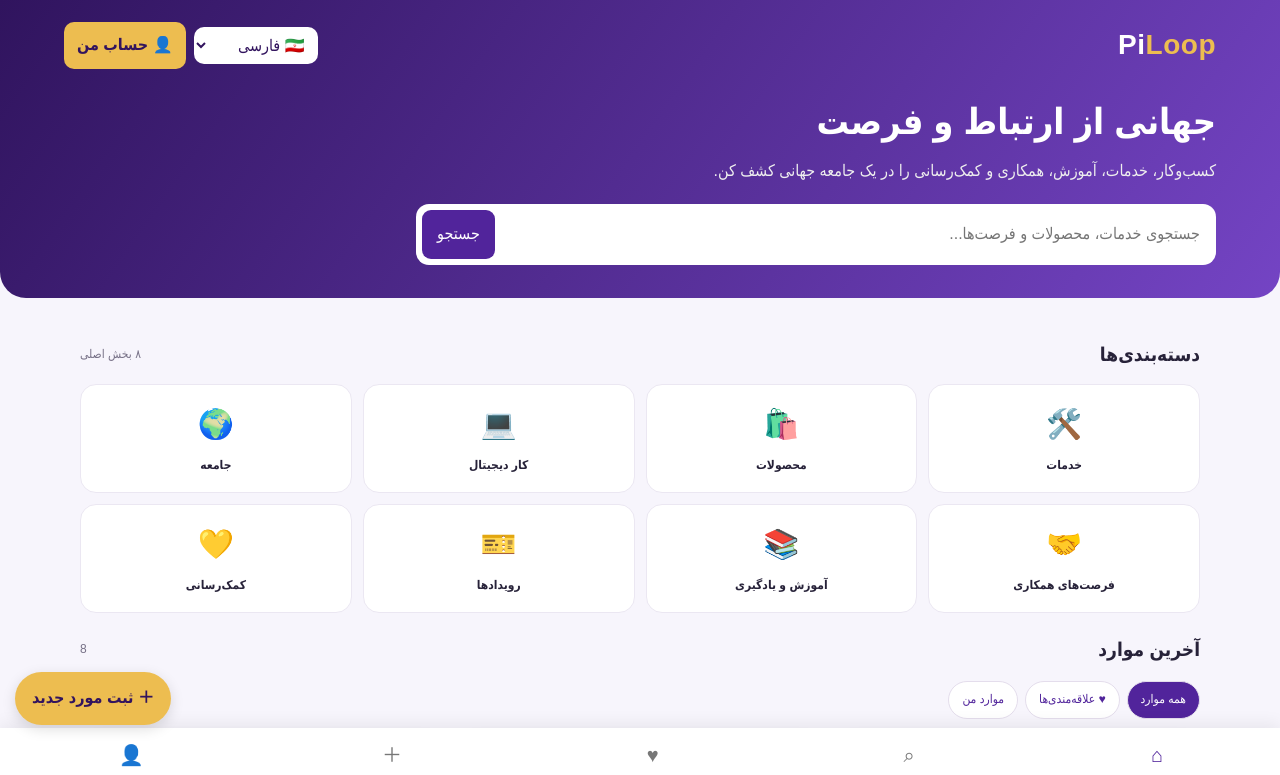
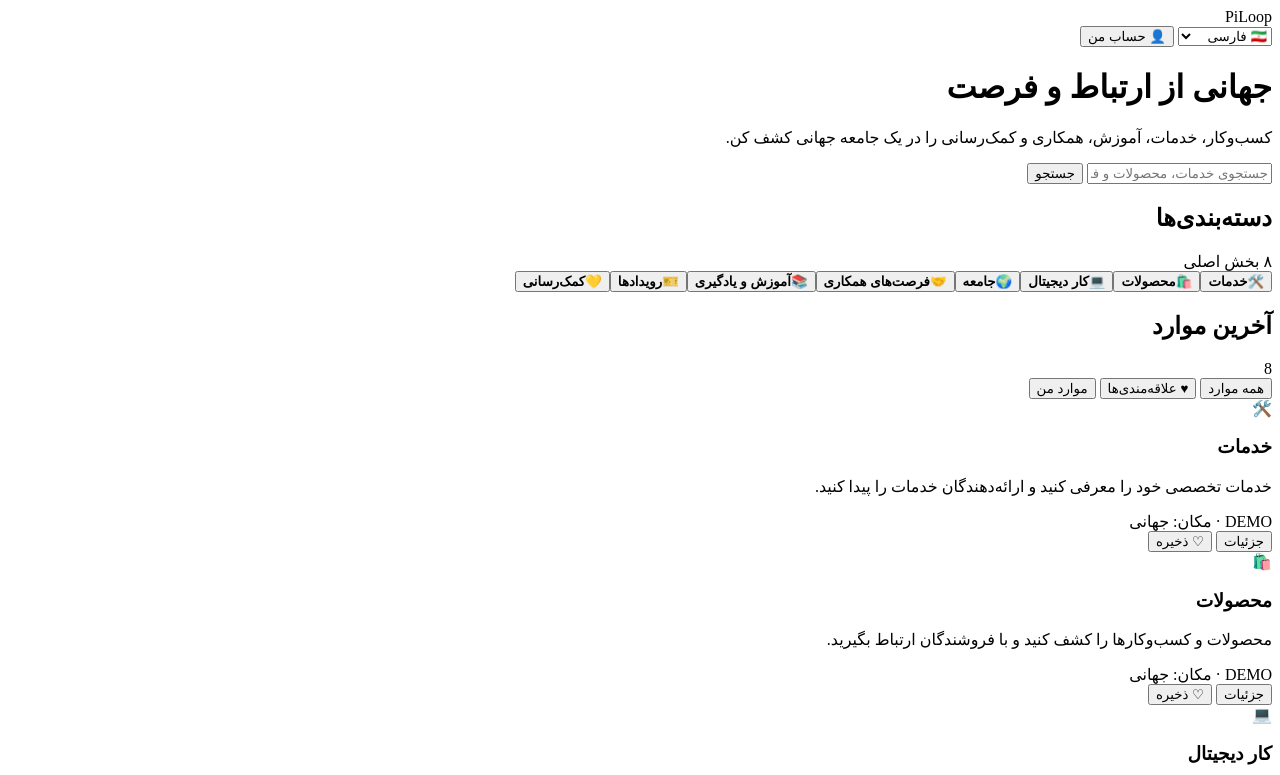
Before and after one commit to payman60/payman60.github.io, a plain HTML site: page index.html in a window 1280 px wide. Shown: the top 775 px of the page. Drawn offline with Linux system fonts and the light colour scheme.

Commit message:
Remove HTML structure and styles

```diff
--- a/index.html
+++ b/index.html
@@ -1,74 +1,5 @@
 
-<!DOCTYPE html>
-<html lang="fa" dir="rtl">
-<head>
-<meta charset="UTF-8">
-<meta name="viewport" content="width=device-width, initial-scale=1">
-<meta name="theme-color" content="#51249b">
-<title>PiLoop</title>
-<style>
-:root{--p:#51249b;--p2:#7545c7;--gold:#edbd50;--bg:#f7f5fc;--ink:#272239;--muted:#777187}
-*{box-sizing:border-box}
-body{margin:0;background:var(--bg);color:var(--ink);font-family:Arial,Tahoma,sans-serif;line-height:1.8}
-button,input,textarea,select{font:inherit}
-button{cursor:pointer}
-header{background:linear-gradient(125deg,#30145e,#7444c4);color:white;padding:20px 5% 28px;border-radius:0 0 26px 26px}
-.head{display:flex;justify-content:space-between;align-items:center;gap:12px;flex-wrap:wrap}
-.logo{font-size:28px;font-weight:900;letter-spacing:.5px}
-.logo span{color:var(--gold)}
-.header-tools{display:flex;gap:8px;align-items:center;flex-wrap:wrap}
-.header-tools select{background:white;color:#32145e;border:0;border-radius:10px;padding:9px;max-width:170px}
-.profile-btn{background:var(--gold);color:#32145e;border:0;border-radius:10px;padding:9px 13px;font-weight:bold}
-.hero{max-width:800px;margin:25px 0 5px}
-.hero h1{font-size:clamp(23px,5vw,36px);margin:0 0 8px;line-height:1.5}
-.hero p{color:#eee;margin:0 0 18px}
-.search{background:white;display:flex;padding:6px;border-radius:13px;gap:6px}
-.search input{flex:1;min-width:0;border:0;outline:0;padding:10px;color:#222}
-.search button{background:var(--p);color:white;border:0;border-radius:9px;padding:8px 15px}
-main{max-width:1150px;margin:auto;padding:20px 15px 110px}
-.heading{display:flex;justify-content:space-between;align-items:center;gap:8px;margin:20px 0 12px}
-.heading h2{font-size:19px;margin:0}
-.small{font-size:12px;color:var(--muted)}
-.categories{display:grid;grid-template-columns:repeat(4,1fr);gap:11px}
-.category{background:white;border:1px solid #ebe7f2;border-radius:16px;padding:13px 5px;text-align:center;color:var(--ink)}
-.category .emoji{display:block;font-size:29px}
-.category strong{font-size:12px}
-.category.active{border:2px solid var(--gold);background:#fffaf0}
-.filters{display:flex;gap:7px;flex-wrap:wrap;margin:14px 0}
-.filters button{background:white;border:1px solid #e4ddec;color:var(--p);border-radius:22px;padding:7px 13px;font-size:12px}
-.filters button.active{background:var(--p);color:white}
-.cards{display:grid;grid-template-columns:repeat(3,1fr);gap:14px}
-.card{background:white;border:1px solid #eee;border-radius:16px;overflow:hidden;box-shadow:0 5px 18px #2e175b0b}
-.cover{height:130px;background:linear-gradient(135deg,#e9defb,#fff0cd);display:grid;place-items:center;font-size:48px}
-.cardbody{padding:13px}
-.card h3{font-size:15px;margin:0 0 6px}
-.card p{font-size:12px;color:var(--muted);margin:5px 0 10px;overflow-wrap:anywhere}
-.meta{font-size:11px;color:var(--muted)}
-.actions{display:flex;gap:6px;flex-wrap:wrap;margin-top:11px}
-.actions button{flex:1;border:0;border-radius:9px;padding:8px 5px;font-size:11px;background:#f0ebfa;color:var(--p)}
-.actions .view{background:var(--p);color:white}
-.actions .delete{background:#fff0f0;color:#b32626}
-.empty{grid-column:1/-1;background:white;border-radius:15px;padding:25px;text-align:center;color:var(--muted)}
-nav{position:fixed;bottom:0;left:0;right:0;background:white;box-shadow:0 -4px 16px #0001;display:flex;justify-content:space-around;padding:8px 2px calc(8px + env(safe-area-inset-bottom));z-index:5}
-nav button{border:0;background:transparent;color:#777;font-size:10px;display:flex;flex-direction:column;align-items:center}
-nav span{font-size:20px}
-nav button.active{color:var(--p);font-weight:bold}
-.fab{position:fixed;bottom:75px;left:15px;z-index:6;background:var(--gold);color:#32145e;border:0;border-radius:30px;padding:12px 17px;font-weight:bold;box-shadow:0 4px 14px #0002}
-.modal{display:none;position:fixed;inset:0;background:#17102099;z-index:10;align-items:center;justify-content:center;padding:14px}
-.modal.show{display:flex}
-.dialog{width:min(100%,520px);max-height:90vh;overflow:auto;background:white;border-radius:19px;padding:19px}
-.dialog h2{margin:0 0 13px;font-size:20px}
-.dialog label{font-size:12px;font-weight:bold}
-.dialog input,.dialog textarea,.dialog select{display:block;width:100%;padding:11px;border:1px solid #ddd;border-radius:10px;margin:6px 0 12px;background:white;color:#222}
-.dialog textarea{min-height:90px}
-.dialogbuttons{display:flex;gap:8px;margin-top:12px}
-.dialogbuttons button{flex:1;border:0;border-radius:10px;padding:10px}
-.primary{background:var(--p);color:white}
-.cancel{background:#eee;color:#333}
-.detailtext{white-space:pre-wrap;overflow-wrap:anywhere}
-footer{text-align:center;color:var(--muted);font-size:11px;padding:20px}
-@media(max-width:700px){.categories{grid-template-columns:repeat(2,1fr)}.cards{grid-template-columns:repeat(2,1fr)}}
-@media(max-width:430px){.cards{grid-template-columns:1fr}.cover{height:120px}}
+<!@media(max-width:430px){.cards{grid-template-columns:1fr}.cover{height:120px}}
 </style>
 </head>
 <body>
```
